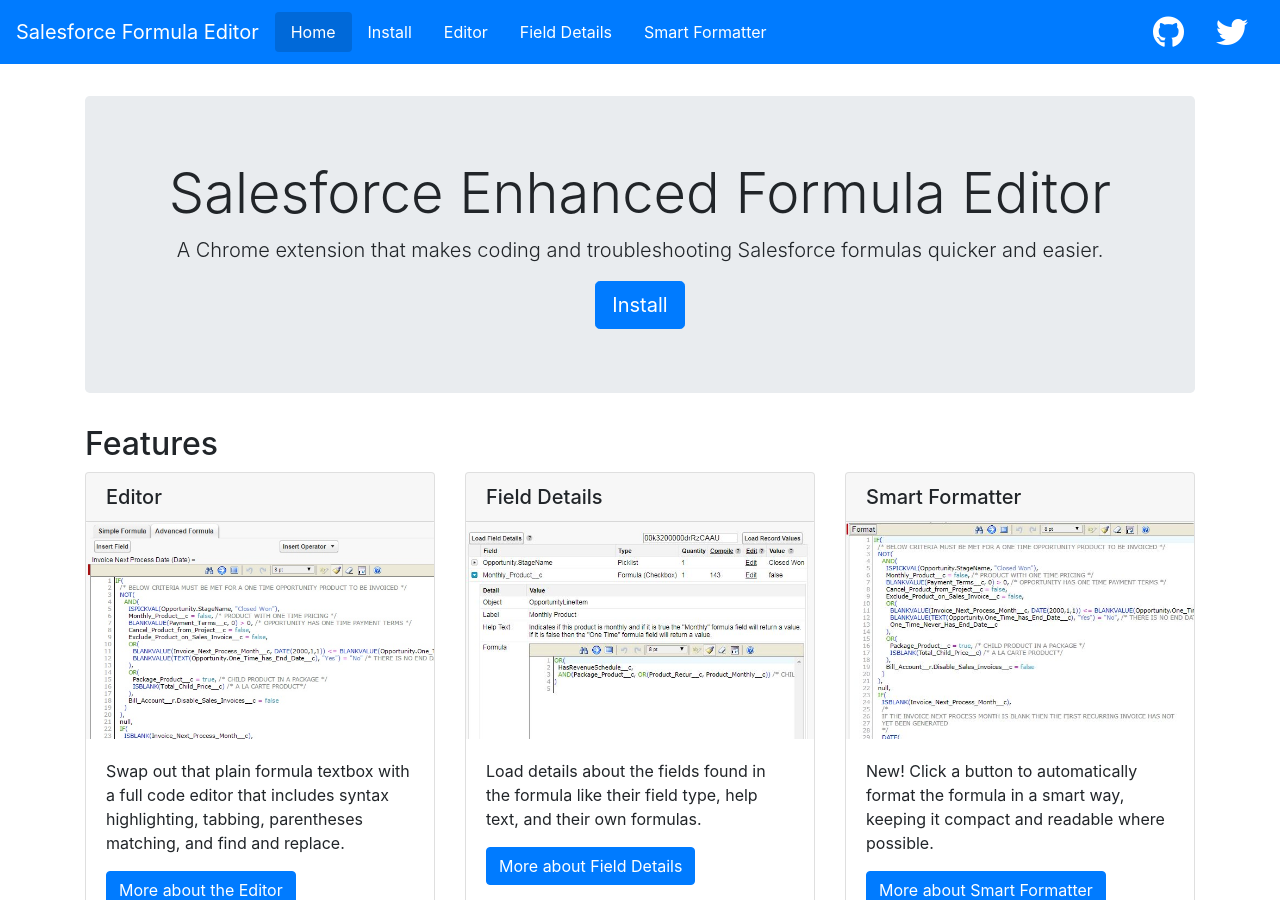
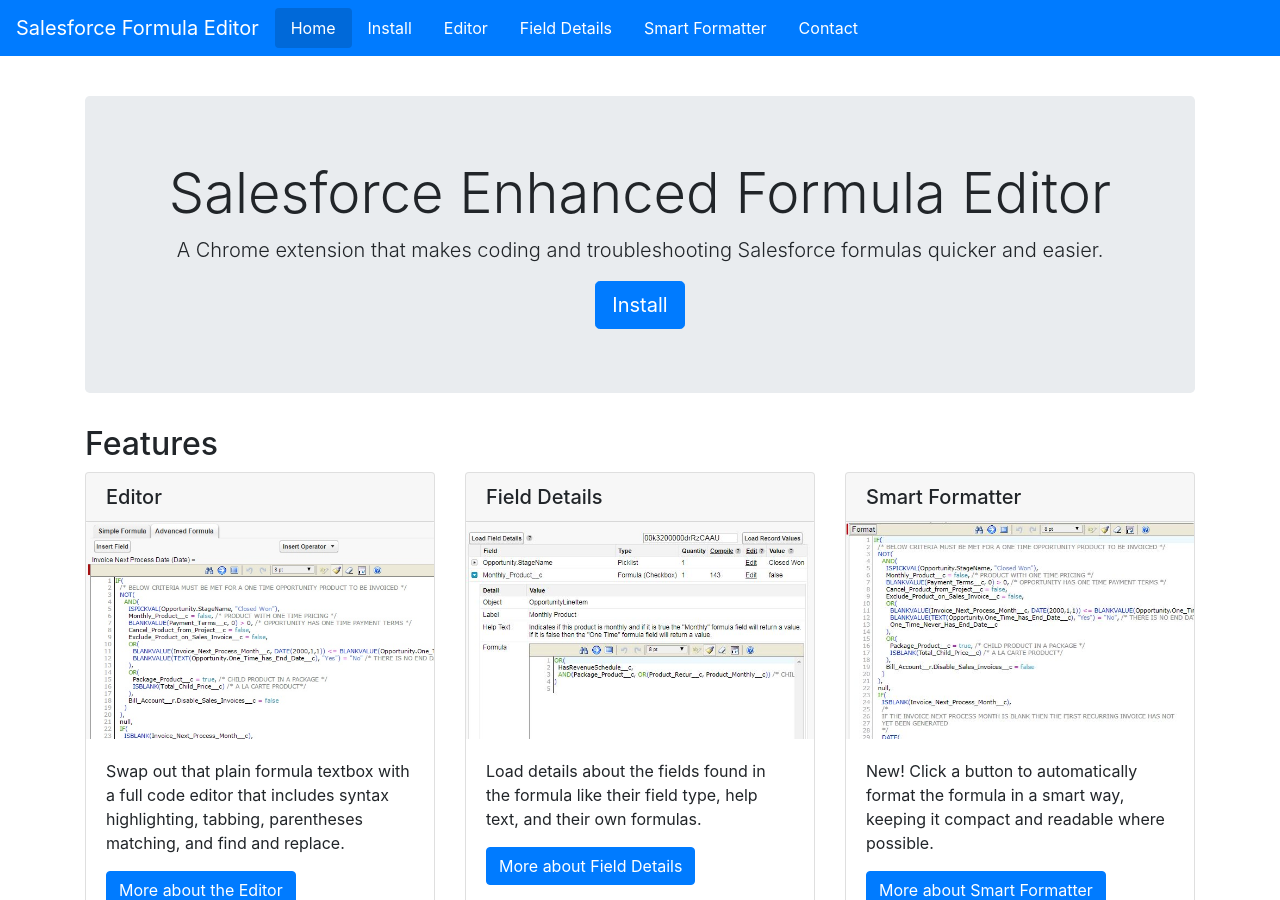
Before and after one commit to kpeterson85/Salesforce-Enhanced-Formula-Editor-Chrome-Extension, a Jekyll site: the page built from index.html, in a window 1280 px wide and 900 px high. Built offline with Jekyll 4.4.1, drawn with Linux system fonts in a browser that asks for light colours; nearby versions of some CDN libraries; comment, search, counter and statistics services are not loaded.

Commit message:
Update default.html

```diff
--- a/_layouts/default.html
+++ b/_layouts/default.html
@@ -31,13 +31,8 @@
             <li class="nav-item">
               <a class="nav-link text-white" href="smart_formatter.html">Smart Formatter</a>
             </li>
-          </ul>
-          <ul class="justify-content-center nav nav-pills">
-            <li class="nav-item">
-              <a class="nav-link text-white" href="https://github.com/kpeterson85/Salesforce-Enhanced-Formula-Editor-Chrome-Extension" title="GitHub Link"><span class="sr-only">GitHub</span><i class="fab fa-github fa-2x"></i></a>
-            </li>
-            <li class="nav-item">
-              <a class="nav-link text-white" href="#" title="Twitter Link"><span class="sr-only">Twitter</span><i class="fab fa-twitter fa-2x"></i></a>
+	    <li class="nav-item">
+              <a class="nav-link text-white" href="contact.html">Contact</a>
             </li>
           </ul>
         </div>
```
